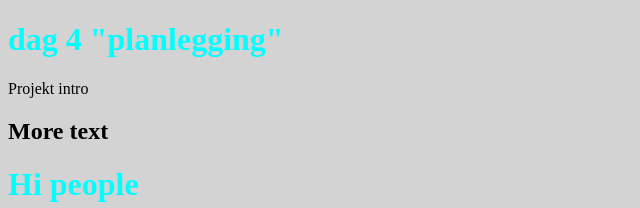
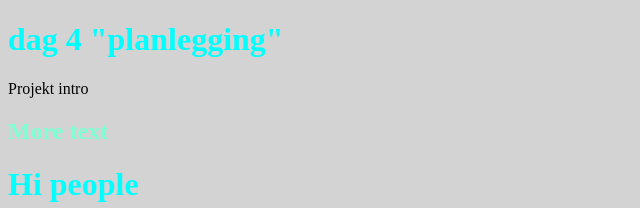
Before and after one commit to NatanielQA/Day-4, a website: page index.html in a window 1280 px wide. Shown: the top 208 px of the page, without its empty margins (0-640 px from the left). Drawn offline with Linux system fonts and the light colour scheme.

Commit message:
text color

```diff
--- a/styles.css
+++ b/styles.css
@@ -5,3 +5,7 @@
 body {
     background-color: lightgray;
 }
+
+h2{
+    color: aquamarine;
+}
```
